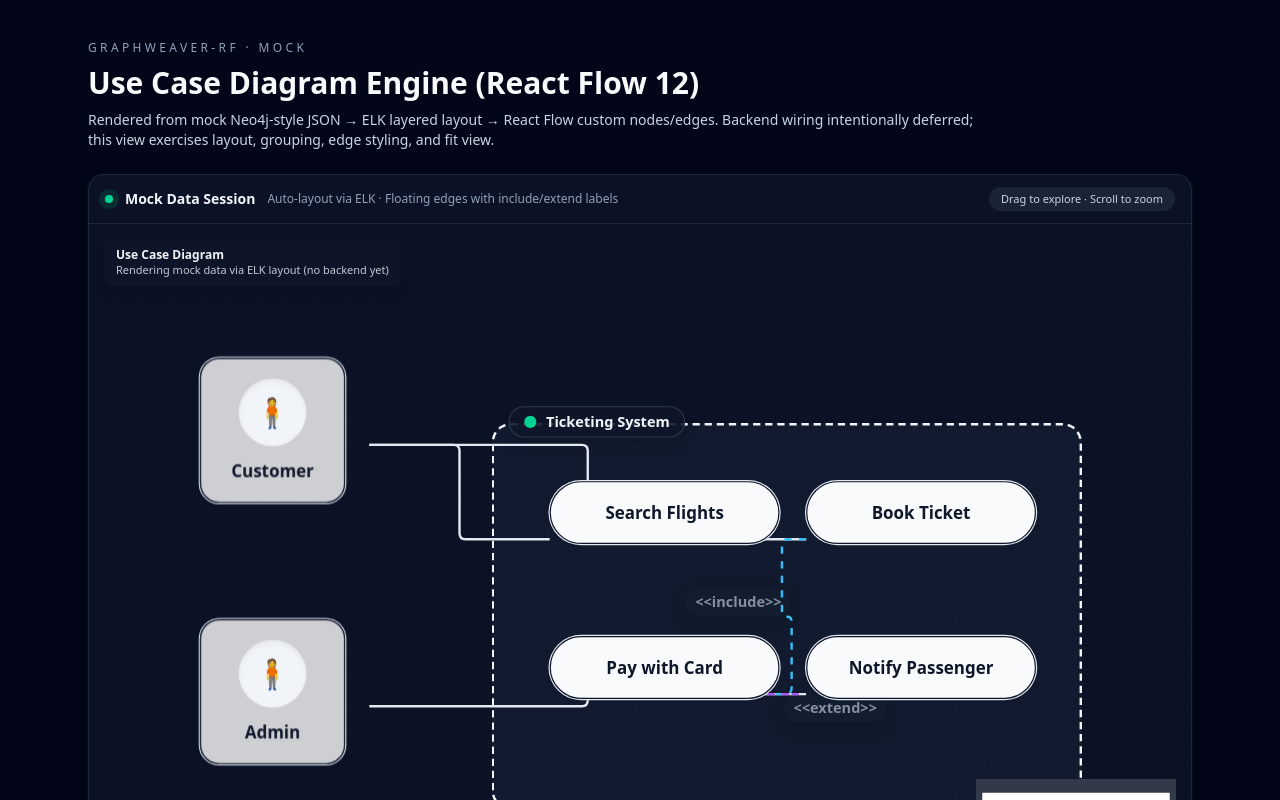
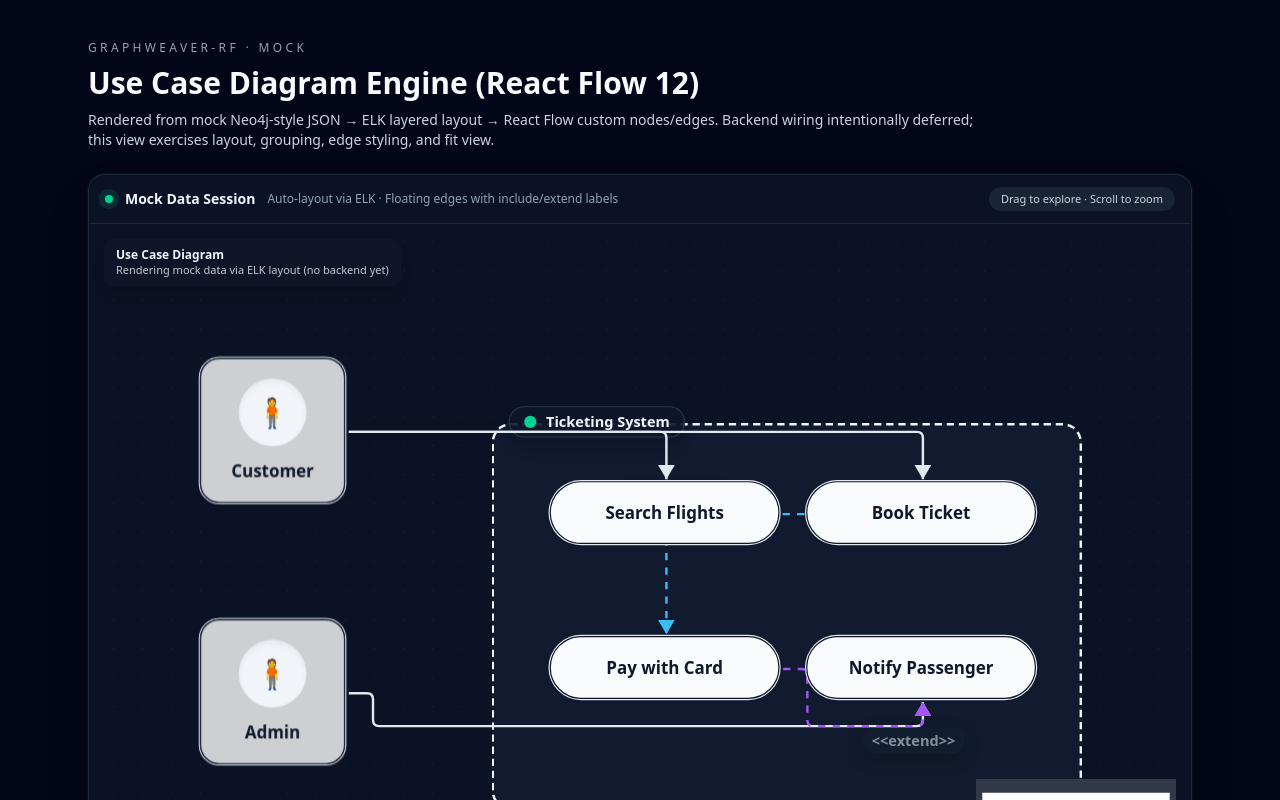
Before and after one commit to yongPhuthan/dimantic-canvas, a React (Vite) app: page / in a window 1280 px wide. Shown: the top 800 px of the page. Built offline with nearby package versions, Linux system fonts and the light colour scheme.

Commit message:
arrow target

```diff
--- a/src/diagram/usecase/components/UseCaseDiagramCanvas.tsx
+++ b/src/diagram/usecase/components/UseCaseDiagramCanvas.tsx
@@ -9,6 +9,7 @@ import {
   type Node,
   useReactFlow,
   useNodesState,
+  type NodeChange,
 } from '@xyflow/react'
 import { useCallback, useEffect } from 'react'
 
@@ -35,7 +36,7 @@ function DiagramInner() {
   const { fitView } = useReactFlow()
   const [nodes, setNodes] = useNodesState(result.nodes)
   const handleNodesChange = useCallback(
-    (changes) =>
+    (changes: NodeChange<Node<UseCaseNodeData>>[]) =>
       setNodes((current) => {
         const changed = applyNodeChanges(changes, current)
         return changed
--- a/src/diagram/usecase/components/edges/FloatingEdge.tsx
+++ b/src/diagram/usecase/components/edges/FloatingEdge.tsx
@@ -5,12 +5,14 @@ import {
   getSmoothStepPath,
   useNodes,
   useReactFlow,
-  type EdgeProps,
-  type Node,
-  type XYPosition,
+  useStoreApi,
 } from '@xyflow/react'
+import type { EdgeProps, InternalNode, XYPosition } from '@xyflow/react'
+import { useMemo } from 'react'
 
 import { USE_CASE_EDGE_TYPE, type UseCaseReactFlowEdge, type UseCaseReactFlowNode } from '../../types/graph'
+
+type FlowNodeWithPosition = UseCaseReactFlowNode & { parentId?: string }
 
 function pickPositions(
   sourceCenter: { x: number; y: number },
@@ -44,20 +46,22 @@ export function FloatingEdge({
   markerStart,
   markerEnd,
 }: EdgeProps<UseCaseReactFlowEdge>) {
-  const nodes = useNodes() as Array<Node<UseCaseReactFlowNode> & { positionAbsolute?: XYPosition }>
-  const { getNode } = useReactFlow<UseCaseReactFlowNode, UseCaseReactFlowEdge>()
+  const nodes = useNodes() as FlowNodeWithPosition[]
+  const { getInternalNode } = useReactFlow<UseCaseReactFlowNode, UseCaseReactFlowEdge>()
+  const store = useStoreApi()
+  const rfId = store.getState().rfId ?? 'rf'
+  const nodeMap = useMemo(() => new Map(nodes.map((node) => [node.id, node])), [nodes])
 
-  const withAbsolutePosition = (node: Node<UseCaseReactFlowNode>) => {
-    // React Flow populates positionAbsolute but we also walk parents as a fallback for nested groups.
-    if (node.positionAbsolute) return node.positionAbsolute
-
+  const getAbsolutePosition = (node: FlowNodeWithPosition): XYPosition => {
     let x = node.position.x
     let y = node.position.y
-    let parent = node.parentId ? getNode(node.parentId) : undefined
-    while (parent) {
+    let parentId = node.parentId
+    while (parentId) {
+      const parent = nodeMap.get(parentId)
+      if (!parent) break
       x += parent.position.x
       y += parent.position.y
-      parent = parent.parentId ? getNode(parent.parentId) : undefined
+      parentId = parent.parentId
     }
     return { x, y }
   }
@@ -69,52 +73,115 @@ export function FloatingEdge({
     return null
   }
 
+  const findHandle = (
+    nodeId: string,
+    type: 'source' | 'target',
+    preferredPosition: Position,
+    referencePoint: XYPosition,
+  ): { point: XYPosition; position: Position } | null => {
+    const node = nodeMap.get(nodeId)
+    if (!node) return null
+
+    const internal = getInternalNode?.(nodeId) as InternalNode<UseCaseReactFlowNode> | undefined
+    type HandleBoundsEntry = {
+      x: number
+      y: number
+      width?: number
+      height?: number
+      position: Position
+    }
+    const bounds = (internal?.internals as { handleBounds?: Record<'source' | 'target', HandleBoundsEntry[]> } | undefined)
+      ?.handleBounds?.[type]
+    if (!bounds || bounds.length === 0) return null
+
+    const centers = bounds.map((h) => {
+      const origin = getAbsolutePosition(node)
+      return {
+        position: h.position,
+        point: {
+          x: origin.x + h.x + (h.width ?? 0) / 2,
+          y: origin.y + h.y + (h.height ?? 0) / 2,
+        },
+      }
+    })
+
+    const matchByPreference = centers.find((c) => c.position === preferredPosition)
+    if (matchByPreference) return matchByPreference
+
+    const nearest = centers.reduce((best, current) => {
+      const dx = current.point.x - referencePoint.x
+      const dy = current.point.y - referencePoint.y
+      const dist2 = dx * dx + dy * dy
+      if (!best || dist2 < best.dist2) {
+        return { entry: current, dist2 }
+      }
+      return best
+    }, null as { entry: { point: XYPosition; position: Position }; dist2: number } | null)
+
+    if (nearest) return nearest.entry
+
+    const origin = getAbsolutePosition(node)
+    return { position: preferredPosition, point: origin }
+  }
+
   // Derive attachment sides based on relative positions to avoid ugly overlaps.
+  const sourceAbs = getAbsolutePosition(sourceNode)
+  const targetAbs = getAbsolutePosition(targetNode)
   const sourceCenter = {
-    x: withAbsolutePosition(sourceNode).x + (sourceNode.width ?? 0) / 2,
-    y: withAbsolutePosition(sourceNode).y + (sourceNode.height ?? 0) / 2,
+    x: sourceAbs.x + (sourceNode.width ?? 0) / 2,
+    y: sourceAbs.y + (sourceNode.height ?? 0) / 2,
   }
   const targetCenter = {
-    x: withAbsolutePosition(targetNode).x + (targetNode.width ?? 0) / 2,
-    y: withAbsolutePosition(targetNode).y + (targetNode.height ?? 0) / 2,
+    x: targetAbs.x + (targetNode.width ?? 0) / 2,
+    y: targetAbs.y + (targetNode.height ?? 0) / 2,
   }
   const { sourcePosition, targetPosition } = pickPositions(sourceCenter, targetCenter)
 
+  const sourceHandleCenter = findHandle(source, 'source', sourcePosition, targetCenter)
+  const targetHandleCenter = findHandle(target, 'target', targetPosition, sourceCenter)
+
+  const sourceSideUsed = sourceHandleCenter?.position ?? sourcePosition
+  const targetSideUsed = targetHandleCenter?.position ?? targetPosition
+
   const sourceX =
-    sourcePosition === Position.Left
+    sourceHandleCenter?.point.x ??
+    (sourceSideUsed === Position.Left
       ? sourceCenter.x - (sourceNode.width ?? 0) / 2
-      : sourcePosition === Position.Right
+      : sourceSideUsed === Position.Right
         ? sourceCenter.x + (sourceNode.width ?? 0) / 2
-        : sourceCenter.x
+        : sourceCenter.x)
 
   const targetX =
-    targetPosition === Position.Left
+    targetHandleCenter?.point.x ??
+    (targetSideUsed === Position.Left
       ? targetCenter.x - (targetNode.width ?? 0) / 2
-      : targetPosition === Position.Right
+      : targetSideUsed === Position.Right
         ? targetCenter.x + (targetNode.width ?? 0) / 2
-        : targetCenter.x
+        : targetCenter.x)
 
   const sourceY =
-    sourcePosition === Position.Top
+    sourceHandleCenter?.point.y ??
+    (sourceSideUsed === Position.Top
       ? sourceCenter.y - (sourceNode.height ?? 0) / 2
-      : sourcePosition === Position.Bottom
+      : sourceSideUsed === Position.Bottom
         ? sourceCenter.y + (sourceNode.height ?? 0) / 2
-        : sourceCenter.y
+        : sourceCenter.y)
 
   const targetY =
-    targetPosition === Position.Top
+    targetHandleCenter?.point.y ??
+    (targetSideUsed === Position.Top
       ? targetCenter.y - (targetNode.height ?? 0) / 2
-      : targetPosition === Position.Bottom
+      : targetSideUsed === Position.Bottom
         ? targetCenter.y + (targetNode.height ?? 0) / 2
-        : targetCenter.y
+        : targetCenter.y)
 
   const [path, labelX, labelY] = getSmoothStepPath({
     sourceX,
     sourceY,
-    sourcePosition,
+    sourcePosition: sourceSideUsed,
     targetX,
     targetY,
-    targetPosition,
+    targetPosition: targetSideUsed,
   })
 
   const strokeColor =
@@ -125,19 +192,42 @@ export function FloatingEdge({
         ? '#a855f7'
         : '#cbd5e1')
 
-  const appliedMarkerEnd = markerEnd ? { ...markerEnd, color: markerEnd.color ?? strokeColor } : undefined
+  // Always use a custom marker per edge/side so orientation follows the target side.
+  const appliedMarkerEnd = `url(#floating-arrow-${rfId}-${id}-${targetSideUsed})`
+  const appliedMarkerStart = typeof markerStart === 'string' ? markerStart : undefined
   const edgeStyle = {
     ...(style ?? {}),
     ...(selected ? { strokeWidth: ((style?.strokeWidth as number | undefined) ?? 2) + 1 } : {}),
   }
 
+  const markerOrientation =
+    {
+      [Position.Top]: '90', // point down into the node
+      [Position.Bottom]: '-90', // point up into the node
+      [Position.Left]: '0', // point right into the node
+      [Position.Right]: '180', // point left into the node
+    }[targetSideUsed] ?? 'auto'
+
   return (
     <>
+      <defs>
+        <marker
+          id={`floating-arrow-${rfId}-${id}-${targetSideUsed}`}
+          markerWidth="14"
+          markerHeight="14"
+          orient={markerOrientation}
+          markerUnits="userSpaceOnUse"
+          refX="12"
+          refY="7"
+        >
+          <path d="M 0 0 L 12 7 L 0 14 z" fill={strokeColor} />
+        </marker>
+      </defs>
       <BaseEdge
         id={id}
         path={path}
         style={edgeStyle}
-        markerStart={markerStart}
+        markerStart={appliedMarkerStart}
         markerEnd={appliedMarkerEnd}
         interactionWidth={28}
         className={selected ? 'stroke-2 drop-shadow-[0_0_0.25rem_rgba(56,189,248,0.7)]' : ''}
```
